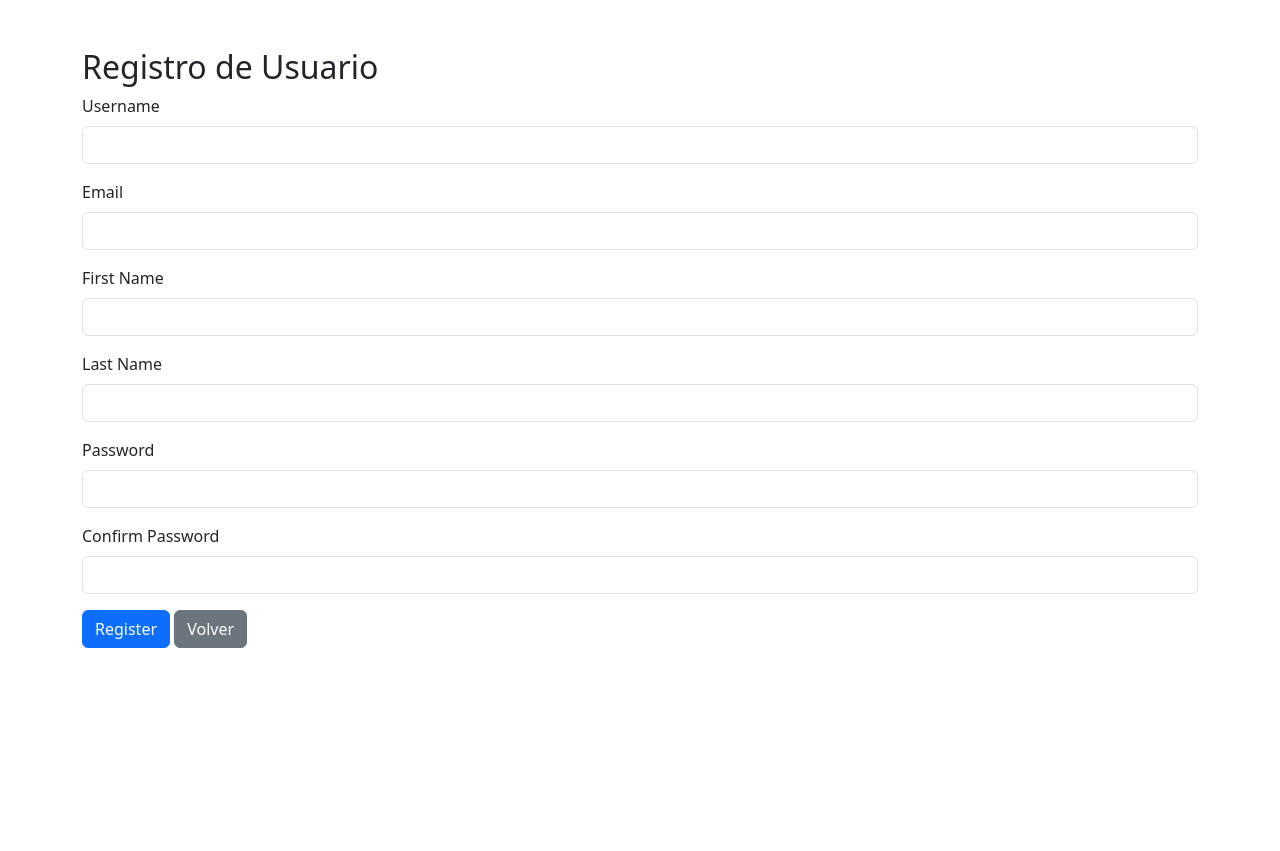
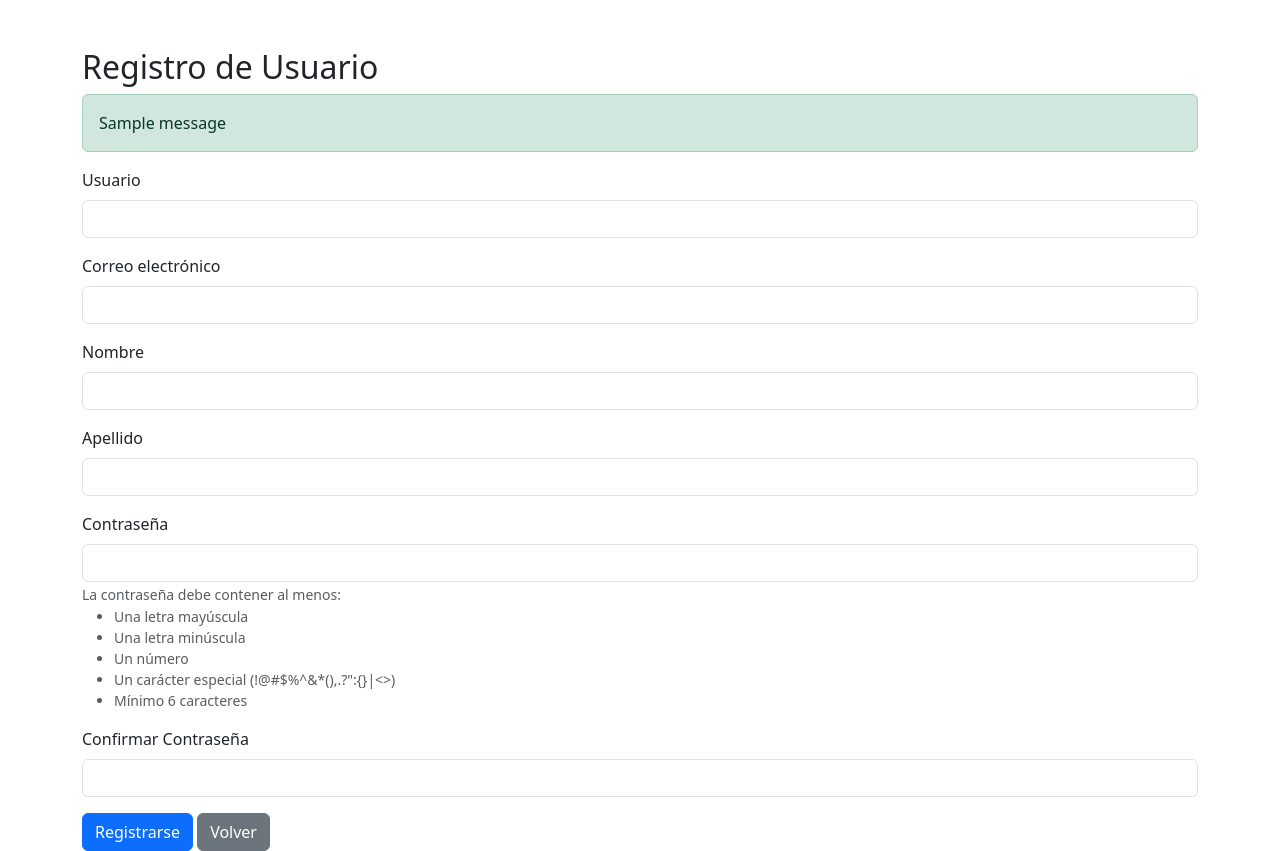
Before and after one commit to jm0077/landing_page_centro_financiero, a Flask app: page /auth/register in a window 1280 px wide. Before the commit the page ends 648 px from the top, so only its background shows below. Run offline with Flask 3, Linux system fonts and the light colour scheme; one stand-in notice (Sample message) is shown.

Commit message:
Fixed the registrarion form

```diff
--- a/app/auth/forms.py
+++ b/app/auth/forms.py
@@ -5,20 +5,36 @@ from wtforms.validators import DataRequired, Email, EqualTo, Length, ValidationE
 import re
 
 class RegistrationForm(FlaskForm):
-    username = StringField('Username', validators=[DataRequired(), Length(min=4, max=20)])
-    email = StringField('Email', validators=[DataRequired(), Email()])
-    first_name = StringField('First Name', validators=[DataRequired()])
-    last_name = StringField('Last Name', validators=[DataRequired()])
-    password = PasswordField('Password', validators=[DataRequired(), Length(min=6)])
-    confirm_password = PasswordField('Confirm Password', validators=[DataRequired(), EqualTo('password')])
-    submit = SubmitField('Register')
+    username = StringField('Usuario', validators=[
+        DataRequired(message="El nombre de usuario es obligatorio"),
+        Length(min=4, max=20, message="El nombre de usuario debe tener entre 4 y 20 caracteres")
+    ])
+    email = StringField('Correo electrónico', validators=[
+        DataRequired(message="El correo electrónico es obligatorio"),
+        Email(message="Por favor, introduce una dirección de correo válida")
+    ])
+    first_name = StringField('Nombre', validators=[
+        DataRequired(message="El nombre es obligatorio")
+    ])
+    last_name = StringField('Apellido', validators=[
+        DataRequired(message="El apellido es obligatorio")
+    ])
+    password = PasswordField('Contraseña', validators=[
+        DataRequired(message="La contraseña es obligatoria"),
+        Length(min=6, message="La contraseña debe tener al menos 6 caracteres")
+    ])
+    confirm_password = PasswordField('Confirmar Contraseña', validators=[
+        DataRequired(message="Por favor, confirma tu contraseña"),
+        EqualTo('password', message="Las contraseñas deben coincidir")
+    ])
+    submit = SubmitField('Registrarse')
 
     def validate_password(self, field):
         if not re.search(r'[A-Z]', field.data):
-            raise ValidationError("Password must contain at least one uppercase letter.")
+            raise ValidationError("La contraseña debe contener al menos una letra mayúscula")
         if not re.search(r'[a-z]', field.data):
-            raise ValidationError("Password must contain at least one lowercase letter.")
+            raise ValidationError("La contraseña debe contener al menos una letra minúscula")
         if not re.search(r'\d', field.data):
-            raise ValidationError("Password must contain at least one number.")
+            raise ValidationError("La contraseña debe contener al menos un número")
         if not re.search(r'[!@#$%^&*(),.?":{}|<>]', field.data):
-            raise ValidationError("Password must contain at least one special character.")
+            raise ValidationError("La contraseña debe contener al menos un carácter especial")
--- a/app/auth/routes.py
+++ b/app/auth/routes.py
@@ -10,39 +10,33 @@ logger = logging.getLogger(__name__)
 @auth.route('/register', methods=['GET', 'POST'])
 def register():
     form = RegistrationForm()
-    if request.method == 'POST':
-        if form.validate_on_submit():
-            try:
-                keycloak_admin = KeycloakAdminClient(
-                    server_url=current_app.config['KEYCLOAK_SERVER_URL'],
-                    realm_name=current_app.config['KEYCLOAK_REALM_NAME'],
-                    client_id=current_app.config['KEYCLOAK_CLIENT_ID'],
-                    client_secret=current_app.config['KEYCLOAK_CLIENT_SECRET'],
-                    token_uri=current_app.config['KEYCLOAK_TOKEN_URI'],
-                    gcs_bucket_name=current_app.config['GCS_BUCKET_NAME']
-                )
+    if form.validate_on_submit():
+        try:
+            keycloak_admin = KeycloakAdminClient(
+                server_url=current_app.config['KEYCLOAK_SERVER_URL'],
+                realm_name=current_app.config['KEYCLOAK_REALM_NAME'],
+                client_id=current_app.config['KEYCLOAK_CLIENT_ID'],
+                client_secret=current_app.config['KEYCLOAK_CLIENT_SECRET'],
+                token_uri=current_app.config['KEYCLOAK_TOKEN_URI'],
+                gcs_bucket_name=current_app.config['GCS_BUCKET_NAME']
+            )
 
-                success, message = keycloak_admin.create_user(
-                    username=form.username.data,
-                    email=form.email.data,
-                    password=form.password.data,
-                    first_name=form.first_name.data,
-                    last_name=form.last_name.data
-                )
+            success, message = keycloak_admin.create_user(
+                username=form.username.data,
+                email=form.email.data,
+                password=form.password.data,
+                first_name=form.first_name.data,
+                last_name=form.last_name.data
+            )
 
-                if success:
-                    flash('Registration successful. You can now log in.', 'success')
-                    return redirect(url_for('auth.register_success'))
-                else:
-                    flash(f'Registration failed: {message}', 'error')
-                    logger.error(f"Registration failed: {message}")
-            except Exception as e:
-                flash(f'An unexpected error occurred: {str(e)}', 'error')
-                logger.exception("Unexpected error during registration")
-        else:
-            for field, errors in form.errors.items():
-                for error in errors:
-                    flash(f"{field.capitalize()}: {error}", 'error')
+            if success:
+                return redirect(url_for('auth.register_success'))
+            else:
+                flash(f'Error en el registro: {message}', 'danger')
+                logger.error(f"Registration failed: {message}")
+        except Exception as e:
+            flash(f'Ocurrió un error inesperado: {str(e)}', 'danger')
+            logger.exception("Unexpected error during registration")
 
     return render_template('register.html', form=form)
 
--- a/app/templates/register.html
+++ b/app/templates/register.html
@@ -1,3 +1,4 @@
+<!-- app/templates/register.html -->
 <!DOCTYPE html>
 <html lang="es">
 <head>
@@ -10,37 +11,85 @@
 <body>
     <div class="container mt-5">
         <h2>Registro de Usuario</h2>
+        {% with messages = get_flashed_messages(with_categories=true) %}
+            {% if messages %}
+                {% for category, message in messages %}
+                    <div class="alert alert-{{ category }}" role="alert">
+                        {{ message }}
+                    </div>
+                {% endfor %}
+            {% endif %}
+        {% endwith %}
         <form method="POST" action="{{ url_for('auth.register') }}">
             {{ form.hidden_tag() }}
             <div class="mb-3">
                 {{ form.username.label(class="form-label") }}
                 {{ form.username(class="form-control") }}
+                {% if form.username.errors %}
+                    {% for error in form.username.errors %}
+                        <div class="invalid-feedback d-block">{{ error }}</div>
+                    {% endfor %}
+                {% endif %}
             </div>
             <div class="mb-3">
                 {{ form.email.label(class="form-label") }}
                 {{ form.email(class="form-control") }}
+                {% if form.email.errors %}
+                    {% for error in form.email.errors %}
+                        <div class="invalid-feedback d-block">{{ error }}</div>
+                    {% endfor %}
+                {% endif %}
             </div>
             <div class="mb-3">
                 {{ form.first_name.label(class="form-label") }}
                 {{ form.first_name(class="form-control") }}
+                {% if form.first_name.errors %}
+                    {% for error in form.first_name.errors %}
+                        <div class="invalid-feedback d-block">{{ error }}</div>
+                    {% endfor %}
+                {% endif %}
             </div>
             <div class="mb-3">
                 {{ form.last_name.label(class="form-label") }}
                 {{ form.last_name(class="form-control") }}
+                {% if form.last_name.errors %}
+                    {% for error in form.last_name.errors %}
+                        <div class="invalid-feedback d-block">{{ error }}</div>
+                    {% endfor %}
+                {% endif %}
             </div>
             <div class="mb-3">
                 {{ form.password.label(class="form-label") }}
                 {{ form.password(class="form-control") }}
+                {% if form.password.errors %}
+                    {% for error in form.password.errors %}
+                        <div class="invalid-feedback d-block">{{ error }}</div>
+                    {% endfor %}
+                {% endif %}
+                <small class="form-text text-muted">
+                    La contraseña debe contener al menos:
+                    <ul>
+                        <li>Una letra mayúscula</li>
+                        <li>Una letra minúscula</li>
+                        <li>Un número</li>
+                        <li>Un carácter especial (!@#$%^&*(),.?":{}|<>)</li>
+                        <li>Mínimo 6 caracteres</li>
+                    </ul>
+                </small>
             </div>
             <div class="mb-3">
                 {{ form.confirm_password.label(class="form-label") }}
                 {{ form.confirm_password(class="form-control") }}
+                {% if form.confirm_password.errors %}
+                    {% for error in form.confirm_password.errors %}
+                        <div class="invalid-feedback d-block">{{ error }}</div>
+                    {% endfor %}
+                {% endif %}
             </div>
             {{ form.submit(class="btn btn-primary") }}
             <a href="{{ url_for('main.index') }}" class="btn btn-secondary">Volver</a>
         </form>
     </div>
-
     <script src="https://cdn.jsdelivr.net/npm/bootstrap@5.3.0-alpha1/dist/js/bootstrap.bundle.min.js"></script>
 </body>
 </html>
```
Also changed, not shown: app/auth/keycloak_admin.py (+32 -7 lines).
